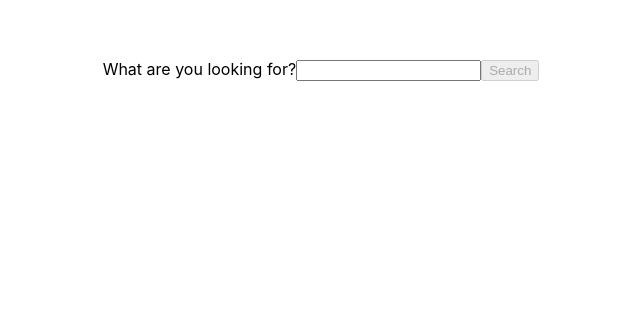
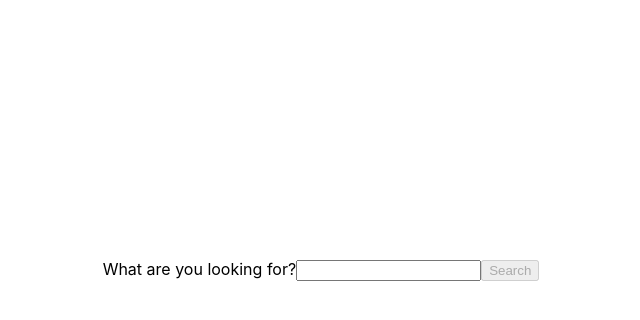
Before and after one commit to aleksandra-midor/sc-carousel-project, a React (Create React App) app: page / in a window 1280 px wide. Shown: the part 130-450 px from the top of the page, without its empty margins (319-959 px from the left). Built offline with nearby package versions, Linux system fonts and the light colour scheme.

Commit message:
styling in progress

```diff
--- a/src/pages/SearchPage/SearchPage.js
+++ b/src/pages/SearchPage/SearchPage.js
@@ -28,7 +28,7 @@ const SearchPage = () => {
 
   return (
     <main className="SearchPage">
-      <article className="SearchPage_Search">
+      <article className={`SearchPage_Search ${!showGallery ? 'SearchPage_Search-fullHeight' : ''}`}>
         <div className="Search">
           <label>
             What are you looking for?
--- a/src/pages/SearchPage/SearchPage.scss
+++ b/src/pages/SearchPage/SearchPage.scss
@@ -19,7 +19,14 @@
     display: flex;
     align-items: center;
     justify-content: center;
+    transition: 0.4s all;
+
+    &.SearchPage_Search-fullHeight {
+      height: 100vh;
+    }
   }
+
+
 }
 
 .Search {
```
